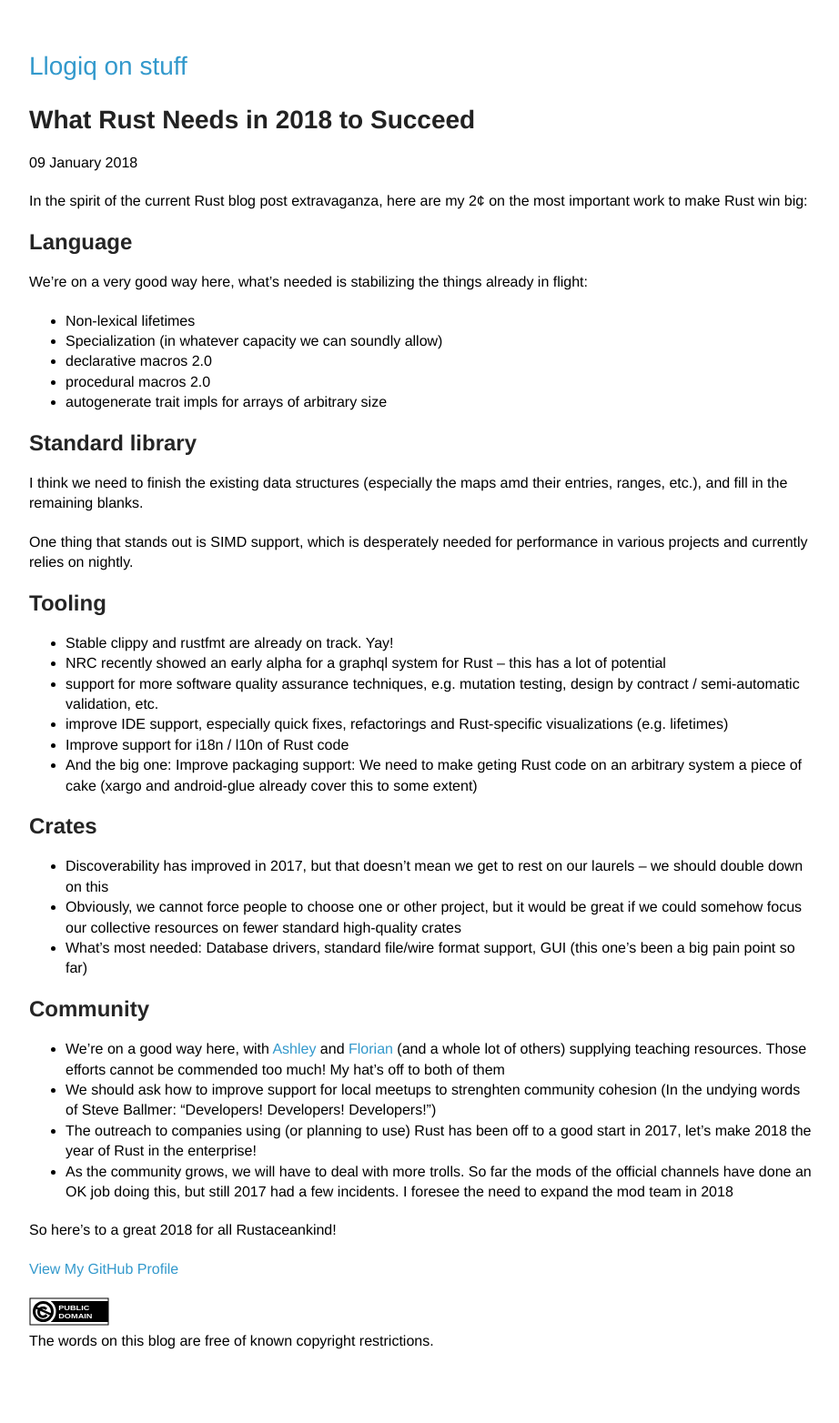
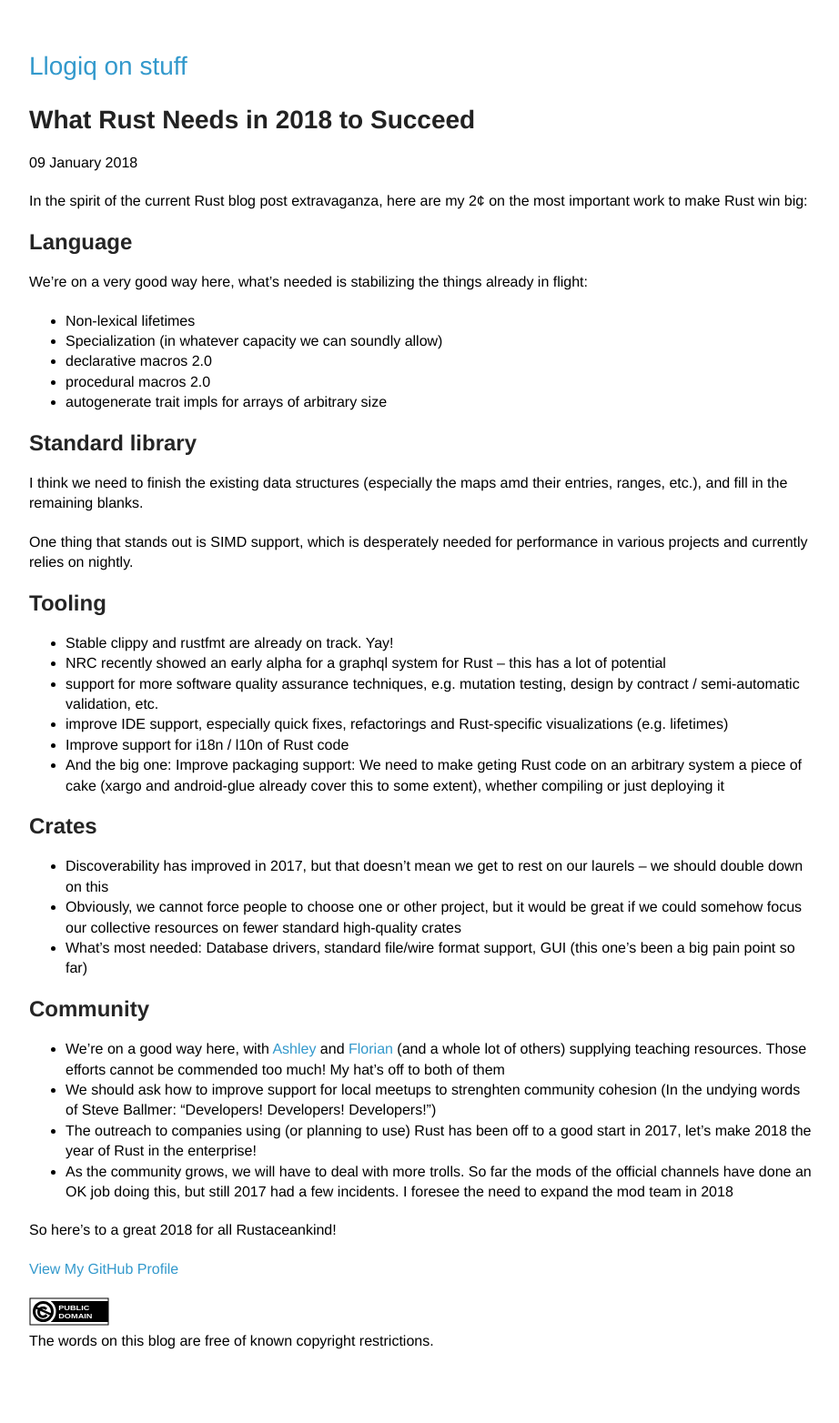
Before and after one commit to llogiq/llogiq.github.io, a Jekyll site: the page built from _posts/2018-01-09-rust.md, in a window 1280 px wide. Shown: the whole page at 91% size, without its empty margins (178-1100 px from the left). Built offline with Jekyll 4.4.1, drawn with Linux system fonts in a browser that asks for light colours.

Commit message:
clarification

```diff
--- a/_posts/2018-01-09-rust.md
+++ b/_posts/2018-01-09-rust.md
@@ -37,7 +37,8 @@
 * Improve support for i18n / l10n of Rust code
 * And the big one: Improve packaging support: We need to make geting
   Rust code on an arbitrary system a piece of cake (xargo and
-  android-glue already cover this to some extent)
+  android-glue already cover this to some extent), whether compiling
+  or just deploying it
 
 ## Crates
 
```
